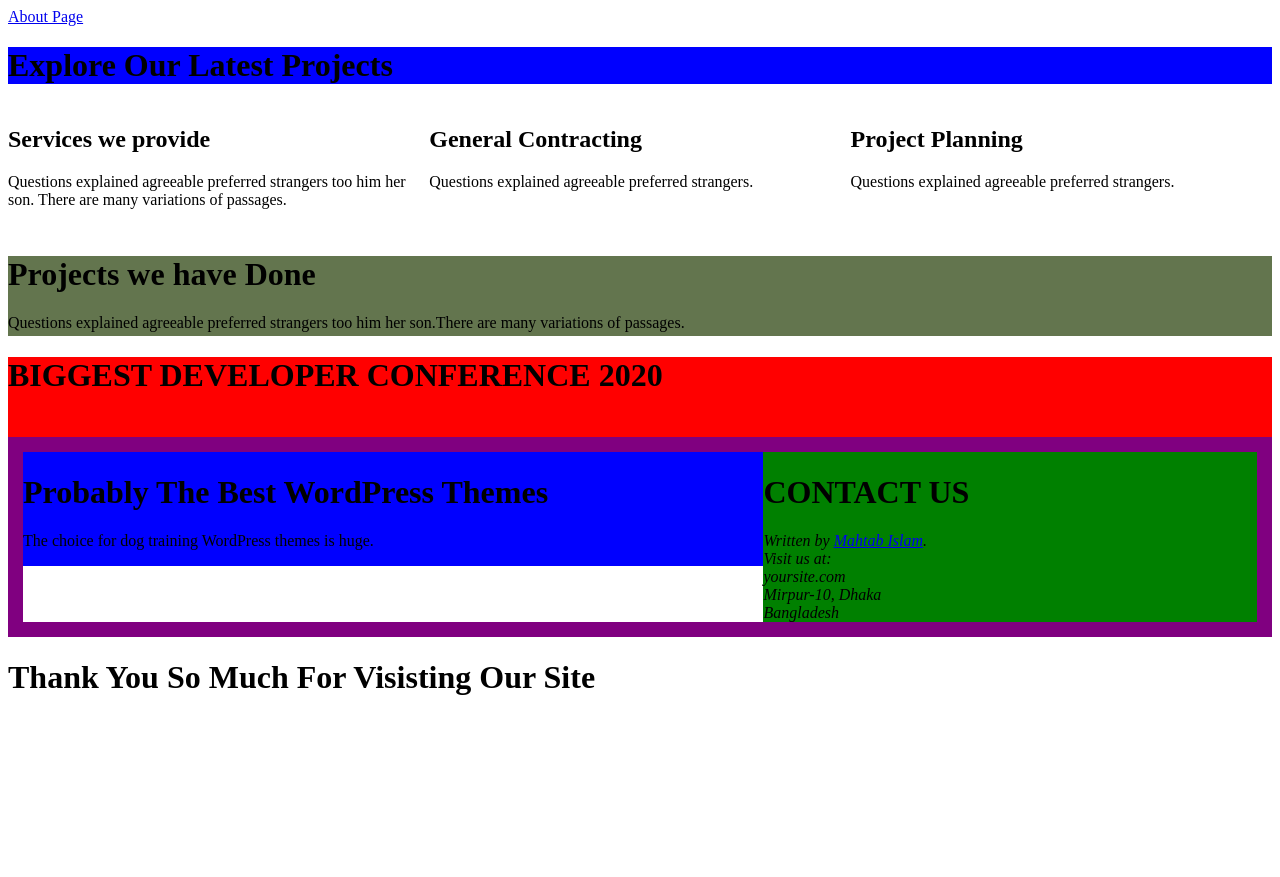
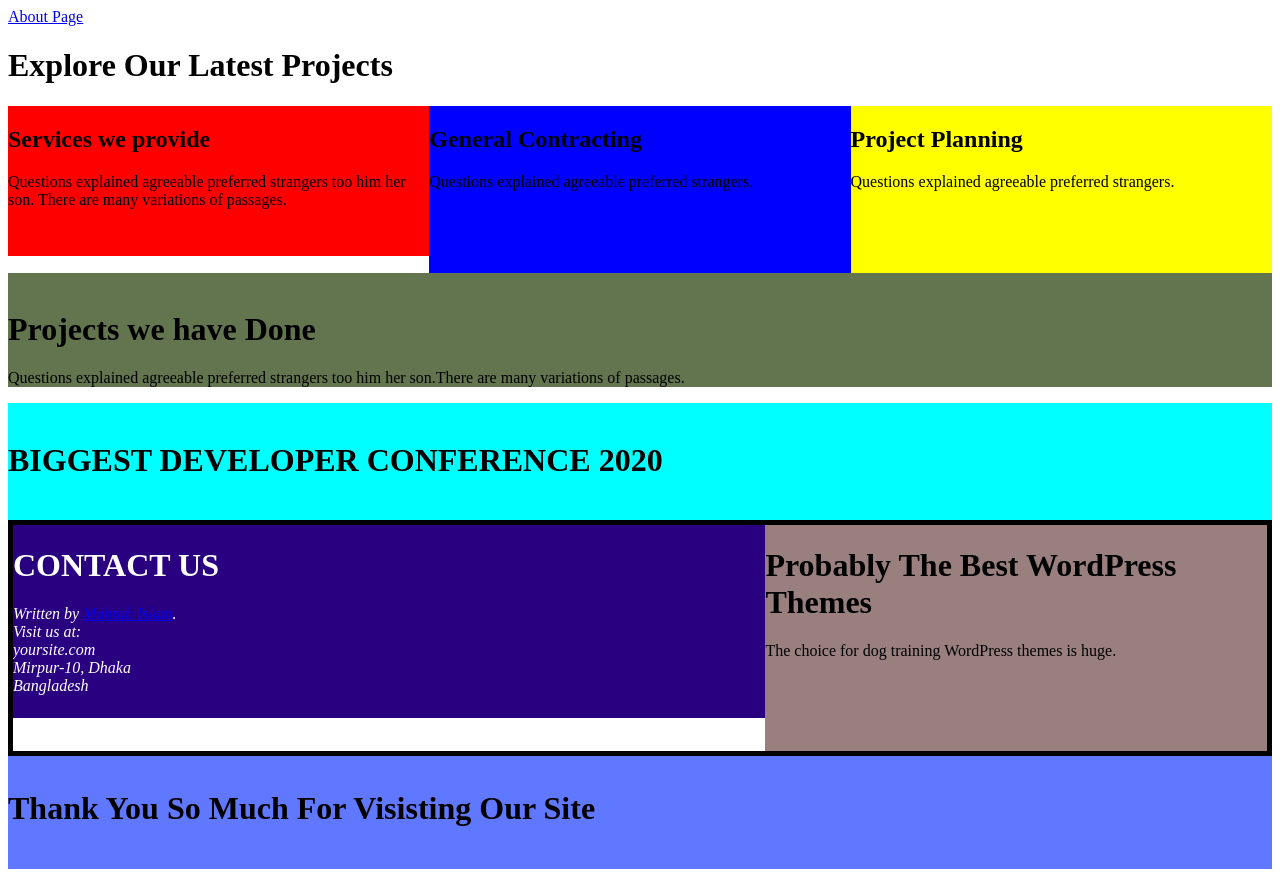
Before and after one commit to mahtabfahim/5th-project, a plain HTML site: page index.html in a window 1280 px wide. Before the commit the page ends 800 px from the top, so only its background shows below. Drawn offline with Linux system fonts and the light colour scheme.

Commit message:
Update style.css

```diff
--- a/css/style.css
+++ b/css/style.css
@@ -1,30 +1,62 @@
-.header{
-	/*height: 10px;*/
-	min-height: 10px;
+border:5px solid black;
+}
+
+.box{
+	min-height: 100px;
+	width: 33.33%;
+	float: left;
+	}
+.red{
+	background-color: red;
+
+	}
+.blue{
 	background-color: blue;
+	padding-bottom: 1.33%;
+
+}
+.yellow{background-color: yellow;
+	padding-bottom: 1.33%;
+}
+.footer{
+	background-color: teal;
+	min-height: 100px;
+	width: 100%;
+	padding-top: 1.33%;
+
 }
 .header2{
-	min-height: 80px;
-	background-color: red;
+	min-height: 100px;
+	background-color: aqua;
+	padding-top: 1.33%;
 }
 .container{
+	overflow: hidden;
+	border:5px solid black;}
 
-	overflow: hidden;
-	border: 15px solid purple;
+
+
+.contact {color: white;
+	min-height: 100px;
+	width: 60%;
+	background-color: #290080;
+	float: left;
+	padding-bottom: 1.8%
+
 
 }
-.blog{
-	min-height: 80px;
-	background-color: blue;
-	width: 60%;
-	float: left;
+.blog{min-height: 100px;
+	width:40%;
+	background-color: #9a7f7f;
+	float: right;
+	padding-bottom: 5.99%;
+
 }
-.contact{
-	min-height: 80px;
-	background-color: green;
-	width: 40%;
-	float: right;
-}
+.footer2{
+	min-height: 100px;
+
+	background-color:#5f78ff;
+padding-top: 1%}
 
 
 }
```
